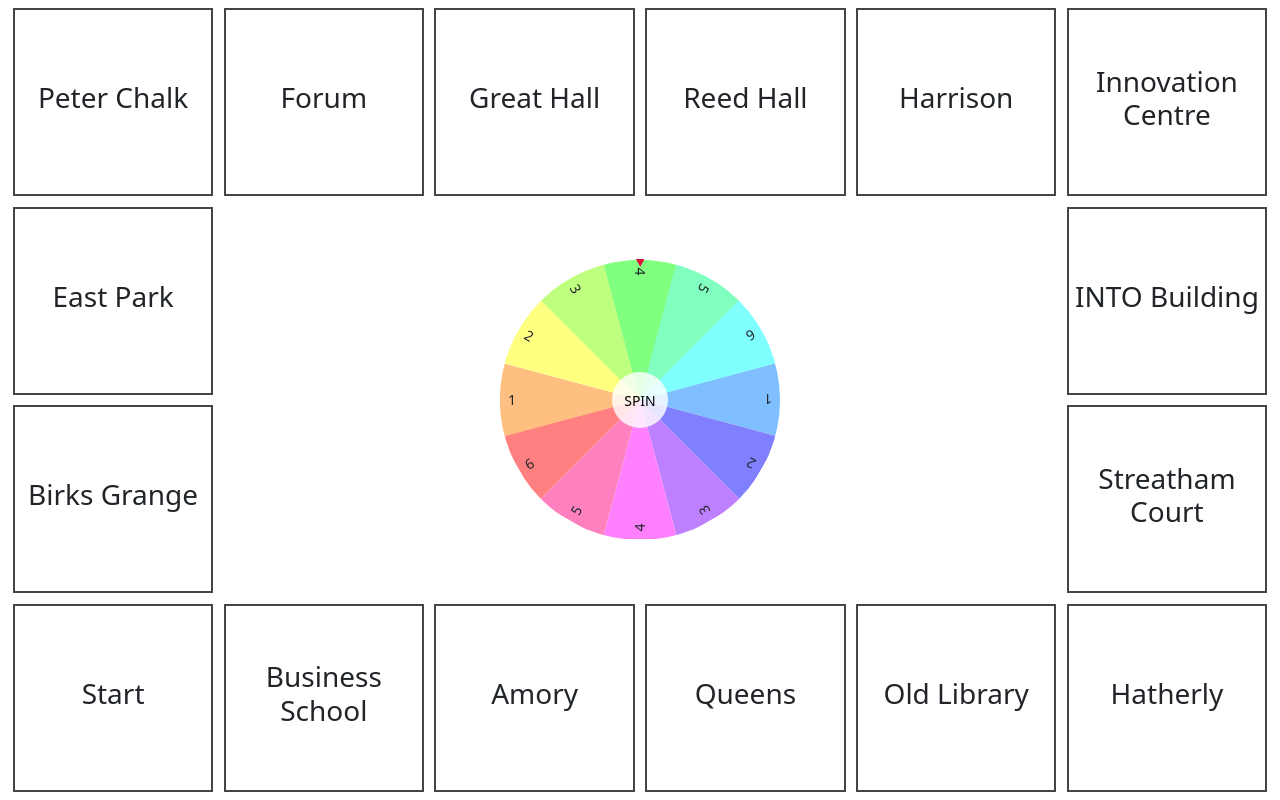
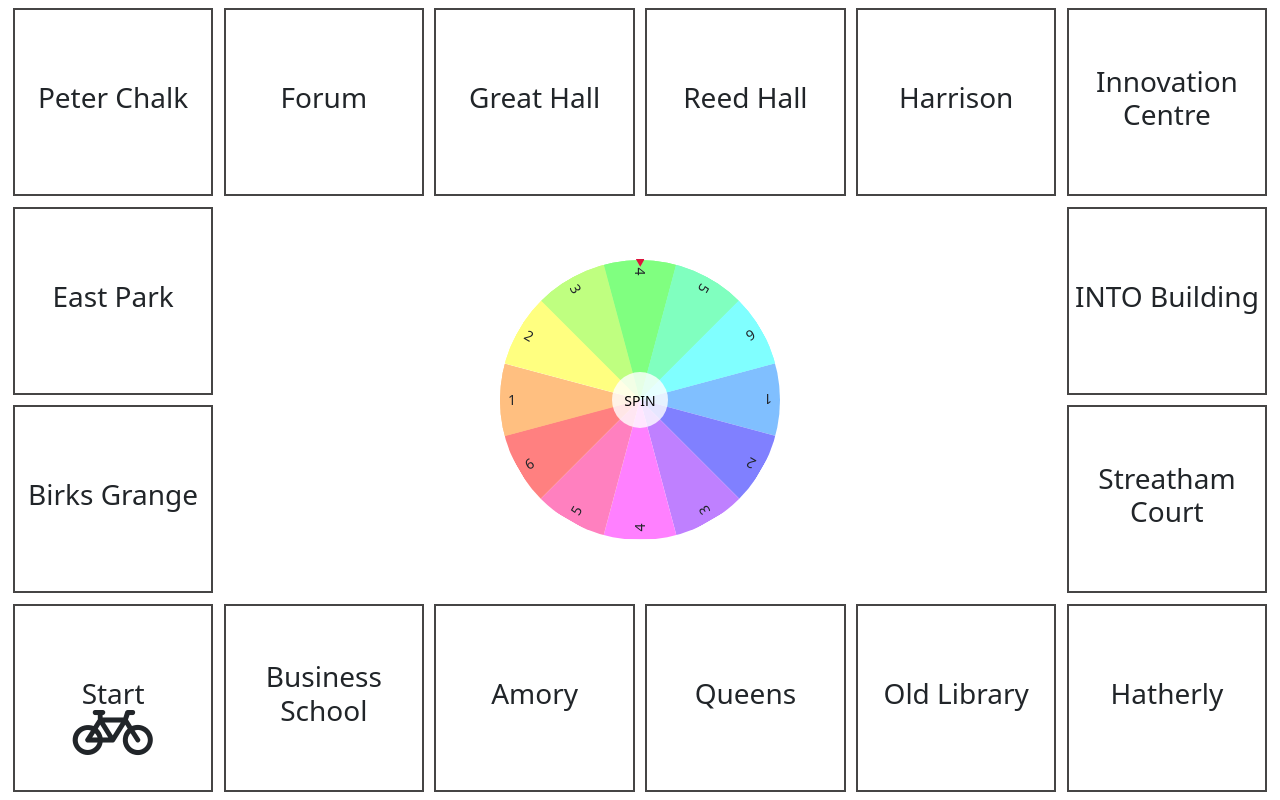
Before and after one commit to SequentialEntropy/SoftwareEng888, a React (Vite) app in the folder application/: page /board in a window 1280 px wide. Built offline with nearby package versions, Linux system fonts and the light colour scheme; a web font is replaced by a local one.

Commit message:
Make avatar move after each spin

```diff
--- a/application/src/pages/Board.jsx
+++ b/application/src/pages/Board.jsx
@@ -1,4 +1,4 @@
-import { useRef, useState } from "react";
+import { useEffect, useRef, useState } from "react";
 import styles from "../styles/Board.module.css";
 
 function Board() {
@@ -10,10 +10,24 @@ function Board() {
     const totalSections = 12; // 12 sections in the wheel
     const sectionSize = 360 / totalSections; // each section is 30 degrees
     const pointerOffset = 15; // adjust to align with the pointer
+    const numberOrder = [4, 5, 6, 1, 2, 3, 4, 5, 6, 1, 2, 3]; // exact number order on the spinner
 
-    // exact number order on the spinner
-    const numberOrder = [4, 5, 6, 1, 2, 3, 4, 5, 6, 1, 2, 3];
+    const squareRefs = useRef({});
+    const avatarRef = useRef(null);
+    const [avatarPos, setAvatarPos] = useState([0, 0])
+    const [avatarSquare, setAvatarSquare] = useState(0)
 
+    useEffect(() => {
+        teleportAvatar(0)
+    }, [])
+
+    const teleportAvatar = (squareId) => {
+        console.log(squareId)
+        const pos = squareRefs.current[squareId].getBoundingClientRect()
+        setAvatarPos([pos.top, pos.left])
+
+        setAvatarSquare(squareId)
+    }
 
     const wheelOfFortune = () => {
         if (animation) {
@@ -47,45 +61,60 @@ function Board() {
             let landedNumber = numberOrder[landedIndex];
 
             setResult(landedNumber); // display result
+
+            teleportAvatar((avatarSquare + landedNumber) % squares.length)
         };
 
         setAnimation(newAnimation)
         setPreviousEndDegree(newEndDegree % 360) // store last rotation
     }
 
+    const BoardSquare = (id, name) => {
+        return <div className={styles.item} key={id} ref={e => {squareRefs.current[id] = e}}>
+            <h3>{name}</h3>
+        </div>
+    }
+
+    const squares = [
+        BoardSquare(0,  "Start"            ),
+        BoardSquare(1,  "Birks Grange"     ),
+        BoardSquare(2,  "East Park"        ),
+        BoardSquare(3,  "Peter Chalk"      ),
+        BoardSquare(4,  "Forum"            ),
+        BoardSquare(5,  "Great Hall"       ),
+        BoardSquare(6,  "Reed Hall"        ),
+        BoardSquare(7,  "Harrison"         ),
+        BoardSquare(8,  "Innovation Centre"),
+        BoardSquare(9,  "INTO Building"    ),
+        BoardSquare(10, "Streatham Court"  ),
+        BoardSquare(11, "Hatherly"         ),
+        BoardSquare(12, "Old Library"      ),
+        BoardSquare(13, "Queens"           ),
+        BoardSquare(14, "Amory"            ),
+        BoardSquare(15, "Business School"  ),
+    ]
+
     return (
         <div className={styles.main_board}>
-            <div className={styles.item}>
-                <h3>Peter Chalk</h3>
+            <div ref={avatarRef} className={styles.avatar} style={{
+                top: avatarPos[0] + 65,
+                left: avatarPos[1] + 60,
+            }}>
+                <i className="bi bi-bicycle"></i>
             </div>
-            <div className={styles.item}>
-                <h3>Forum</h3>
-            </div>
-            <div className={styles.item}>
-                <h3>Great Hall</h3>
-            </div>
-            <div className={styles.item}>
-                <h3>Reed Hall</h3>
-            </div>
-            <div className={styles.item}>
-                <h3>Harrison</h3>
-            </div>
-            <div className={styles.item}>
-                <h3>Innovation Centre</h3>
-            </div>
-            <div className={styles.item}>
-                <h3>East Park</h3>
-            </div>
+            {squares[3]}
+            {squares[4]}
+            {squares[5]}
+            {squares[6]}
+            {squares[7]}
+            {squares[8]}
+            {squares[2]}
             <div />
             <div />
             <div />
             <div />
-            <div className={styles.item}>
-                <h3>INTO Building</h3>
-            </div>
-            <div className={styles.item}>
-                <h3>Birks Grange</h3>
-            </div>
+            {squares[9]}
+            {squares[1]}
             <div />
             <div>
                 <fieldset className={styles.spinner}>
@@ -114,27 +143,13 @@ function Board() {
             </div>
             <div />
             <div />
-            <div className={styles.item}>
-                <h3>Streatham Court</h3>
-            </div>
-            <div className={styles.item}>
-                <h3>Start</h3>
-            </div>
-            <div className={styles.item}>
-                <h3>Business School</h3>
-            </div>
-            <div className={styles.item}>
-                <h3>Amory</h3>
-            </div>
-            <div className={styles.item}>
-                <h3>Queens</h3>
-            </div>
-            <div className={styles.item}>
-                <h3>Old Library</h3>
-            </div>
-            <div className={styles.item}>
-                <h3>Hatherly</h3>
-            </div>
+            {squares[10]}
+            {squares[0]}
+            {squares[15]}
+            {squares[14]}
+            {squares[13]}
+            {squares[12]}
+            {squares[11]}
 
             {/* popup to show result */}
             {result !== null && (
@@ -146,7 +161,7 @@ function Board() {
                 </div>
             )}
         </div>
-    );
+    )
 }
 
 export default Board;
```
